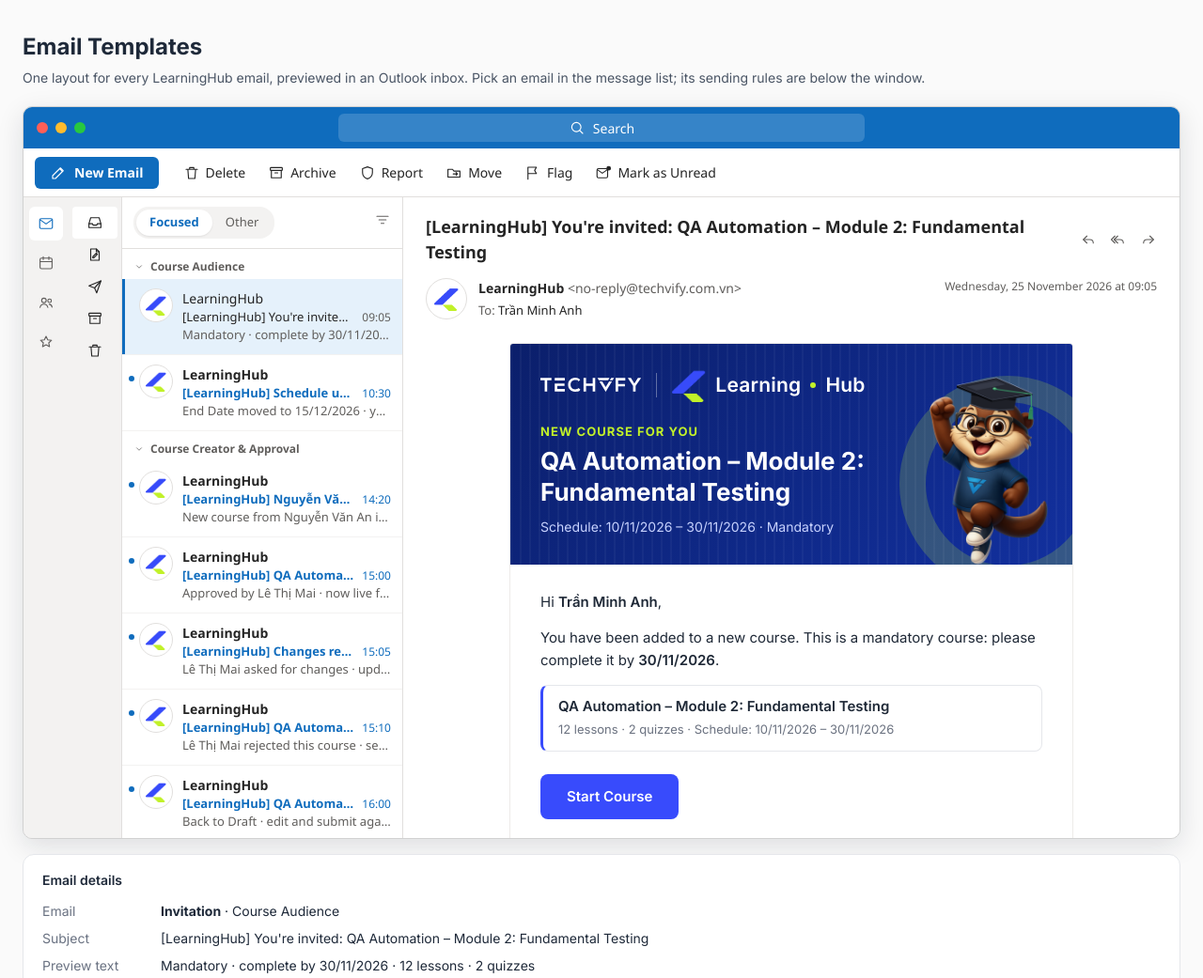
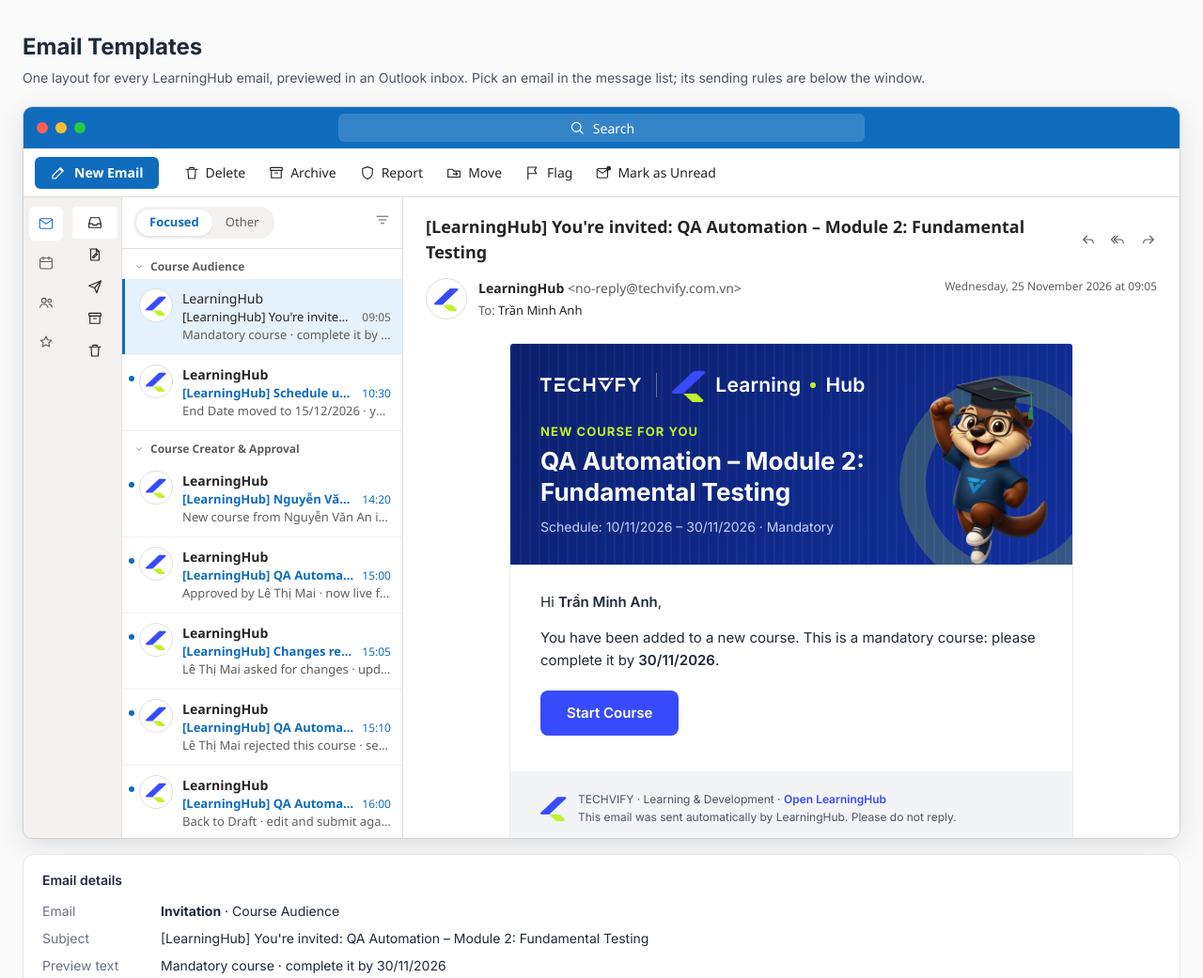
Before and after one commit to nguyennhuquynh26298-crypto/learninghub2-prototype, a plain HTML site: page pages/email-templates.html in a window 1280 px wide. Shown: the top 1041 px of the page at 94% size. Drawn offline with Linux system fonts and the light colour scheme.

Commit message:
update 25/11/2026 16:48

```diff
--- a/pages/email-templates.html
+++ b/pages/email-templates.html
@@ -101,9 +101,6 @@
   .mail__foot { margin-top: 8px; padding: 20px 32px; background: #f3f4f6; display: flex; align-items: center; gap: 12px; font-size: 12px; line-height: 1.6; color: #4b5563; }
   .mail__foot img { width: 28px; height: 28px; flex: none; }
   .mail__foot a { color: #384bfc; font-weight: 600; text-decoration: none; }
-  .mail__course { margin: 4px 0 18px; padding: 12px 16px; border: 1px solid #e5e7eb; border-left: 3px solid #384bfc; border-radius: 8px; }
-  .mail__course b { display: block; font-size: 15px; line-height: 1.35; }
-  .mail__course span { display: block; margin-top: 4px; font-size: 13px; color: #6b7280; }
   .mail__pre { display: none; }
 
   @media (max-width: 1340px) { .ol-body { grid-template-columns: 48px 56px 300px minmax(0, 1fr); } .ol-folders { padding: 10px 4px; } .ol-acct, .ol-folder span, .ol-folder b { display: none; } .ol-folder { justify-content: center; padding: 0; } }
@@ -128,40 +125,35 @@
 <script>
 const esc = (s) => String(s).replace(/[&<>"]/g, (c) => ({ '&': '&amp;', '<': '&lt;', '>': '&gt;', '"': '&quot;' }[c]));
 const COURSE = 'QA Automation – Module 2: Fundamental Testing';
-/* Thẻ khoá học trong thân thư (email về khoá) — không ảnh bìa (Hara 25/11); nút chính mở đúng màn trên web (href) */
-const card = (meta) => `<div class="mail__course"><b>${esc(COURSE)}</b><span>${meta}</span></div>`;
-/* Màu dòng nhỏ theo loại email (trên nền navy) */
+/* Thân thư không có ô thông tin khoá (Hara 25/11); nút chính mở đúng màn trên web (href).
+   Màu dòng nhỏ theo loại email (trên nền navy) */
 const TONE = { lime: '#c2f229', green: '#86efac', amber: '#fcd34d', red: '#fca5a5', gray: '#cbd5e1' };
 /* Mỗi email: nhóm · tên · Subject · To · Trigger · pre (dòng xem trước ở hộp thư) · tone · hero (eyebrow, title, sub) · body (HTML) · CTA */
 const EMAILS = [
   { group: 'Course Audience', key: 'invite', href: '../hoc-vien.html#/pages/course-detail.html?c=0', name: 'Invitation', when: 'Save with Send invitation email ticked', tone: 'lime',
     subject: `[LearningHub] You're invited: ${COURSE}`, to: 'Learners who get access for the first time from this save (BR-AUD-10)', trigger: 'Course Audience 3.3 · Send invitation email',
-    pre: 'Mandatory · complete by 30/11/2026 · 12 lessons · 2 quizzes',
+    pre: 'Mandatory course · complete it by 30/11/2026',
     eyebrow: 'New course for you', title: COURSE, sub: 'Schedule: 10/11/2026 – 30/11/2026 · Mandatory',
-    body: `<p>Hi <b>Trần Minh Anh</b>,</p><p>You have been added to a new course. This is a mandatory course: please complete it by <b>30/11/2026</b>.</p>
-      ${card('12 lessons · 2 quizzes · Schedule: 10/11/2026 – 30/11/2026')}`,
+    body: `<p>Hi <b>Trần Minh Anh</b>,</p><p>You have been added to a new course. This is a mandatory course: please complete it by <b>30/11/2026</b>.</p>`,
     cta: 'Start Course', note: 'No schedule: the schedule and the "complete it by" sentence are hidden. Not mandatory: no "mandatory course" sentence. Before Start Date: sentence "The course opens on dd/mm/yyyy." and button "View Course". Course not published yet when saved: the email is sent when the course is published (BR-AUD-10).' },
   { group: 'Course Audience', key: 'schedule', href: '../hoc-vien.html#/pages/course-detail.html?c=0', name: 'Schedule change', when: 'Save with Notify learners of schedule change ticked', tone: 'lime',
     subject: `[LearningHub] Schedule updated: ${COURSE}`, to: 'Learners with access who have not completed the course (Course Audience 3.2)', trigger: 'Course Audience 3.2 · Notify learners of schedule change',
     pre: 'End Date moved to 15/12/2026 · your progress is kept',
     eyebrow: 'Schedule updated', title: COURSE, sub: 'New schedule: 10/11/2026 – 15/12/2026',
     body: `<p>Hi <b>Trần Minh Anh</b>,</p><p>The schedule of this course has changed. Your progress is kept.</p>
-      ${card('12 lessons · 2 quizzes · Your progress: 40%')}
       <div class="mail__kv"><div><span>Start Date</span><b>10/11/2026</b></div><div><span>End Date</span><b><s>30/11/2026</s> → 15/12/2026</b></div></div>`,
-    cta: 'Continue Learning', note: 'Learners who have not enrolled yet: "Your progress" is hidden and the button is "View Course".' },
+    cta: 'Continue Learning', note: 'Learners who have not enrolled yet: no "Your progress is kept." sentence and the button is "View Course".' },
   { group: 'Course Creator & Approval', key: 'submit', href: '../admin.html#/pages/course-approval.html?w=admin&k=new', name: 'Submitted for approval', when: 'Course Creator clicks Submit for Approval / Resubmit', tone: 'lime',
     subject: `[LearningHub] Nguyễn Văn An submitted ${COURSE} for approval`, to: 'Every L&D Admin', trigger: 'Course Creator & Approval 3.4 · Submit for Approval',
     pre: 'New course from Nguyễn Văn An is waiting for your review',
     eyebrow: 'Approval needed', title: COURSE, sub: 'New course · submitted by Nguyễn Văn An',
-    body: `<p>Hi <b>Lê Thị Mai</b>,</p><p><b>Nguyễn Văn An</b> submitted a new course for approval. Review it, then approve, request changes or reject.</p>
-      ${card('New Course · submitted at 14:20, 25/11/2026')}`,
-    cta: 'Review Course', note: 'Changes to a published course: sub "Edit of published course", sentence "submitted changes to …", card shows "Edit of Published Course".' },
+    body: `<p>Hi <b>Lê Thị Mai</b>,</p><p><b>Nguyễn Văn An</b> submitted a new course for approval at <b>14:20, 25/11/2026</b>. Review it, then approve, request changes or reject.</p>`,
+    cta: 'Review Course', note: 'Changes to a published course: sub "Edit of published course", sentence "submitted changes to …".' },
   { group: 'Course Creator & Approval', key: 'approved', href: '../admin.html#/pages/course-editor.html?r=creator&st=published', name: 'Approved', when: 'L&D Admin clicks Approve', tone: 'green',
     subject: `[LearningHub] ${COURSE} has been approved and published`, to: 'Course Creator (owner)', trigger: 'Course Creator & Approval 3.4 · Approve',
     pre: 'Approved by Lê Thị Mai · now live for 34 learners',
     eyebrow: 'Approved', title: COURSE, sub: 'Published · 34 learners',
-    body: `<p>Hi <b>Nguyễn Văn An</b>,</p><p>Good news: your course has been approved by <b>Lê Thị Mai</b> and is now published to its learners.</p>
-      ${card('Published · 34 learners')}`,
+    body: `<p>Hi <b>Nguyễn Văn An</b>,</p><p>Good news: your course has been approved by <b>Lê Thị Mai</b> and is now published to its learners.</p>`,
     cta: 'Open Course' },
   { group: 'Course Creator & Approval', key: 'changes', href: '../admin.html#/pages/course-editor.html?r=creator&st=draft', name: 'Changes requested', when: 'L&D Admin clicks Request Changes', tone: 'amber',
     subject: `[LearningHub] Changes requested for ${COURSE}`, to: 'Course Creator (owner)', trigger: 'Course Creator & Approval 3.4 · Request Changes',
@@ -181,8 +173,7 @@ const EMAILS = [
     subject: `[LearningHub] ${COURSE} has been unpublished`, to: 'Course Creator (owner)', trigger: 'Course Creator & Approval 3.4 · Unpublish (BR-CA-16)',
     pre: 'Back to Draft · edit and submit again when ready',
     eyebrow: 'Unpublished', title: COURSE, sub: 'Back to Draft',
-    body: `<p>Hi <b>Nguyễn Văn An</b>,</p><p><b>Lê Thị Mai</b> unpublished this course at <b>16:00, 25/11/2026</b>. It is now a Draft. Learners in progress can no longer open it; their progress is kept.</p>
-      ${card('Draft · unpublished at 16:00, 25/11/2026')}<p>You can edit the course and submit it for approval again.</p>`,
+    body: `<p>Hi <b>Nguyễn Văn An</b>,</p><p><b>Lê Thị Mai</b> unpublished this course at <b>16:00, 25/11/2026</b>. It is now a Draft. Learners in progress can no longer open it; their progress is kept.</p><p>You can edit the course and submit it for approval again.</p>`,
     cta: 'Open Course' },
   { group: 'Course Creator & Approval', key: 'creator', href: '../admin.html#/pages/admin-courses.html?r=creator', name: 'Course Creator access granted', when: 'L&D Admin adds a Course Creator in Settings › Permissions', tone: 'green',
     subject: '[LearningHub] You are now a Course Creator', to: 'The employee who was granted access', trigger: 'Course Creator & Approval 2.4 · Add Course Creator',
```
